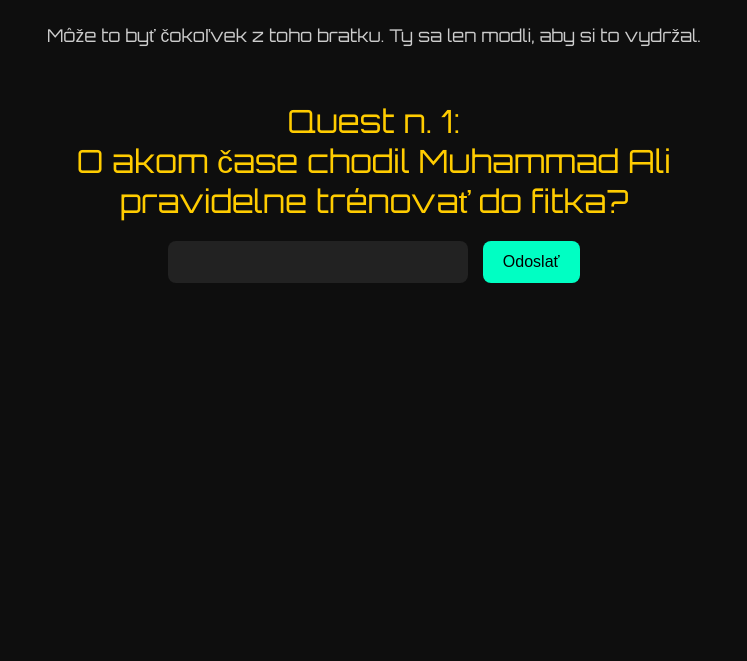
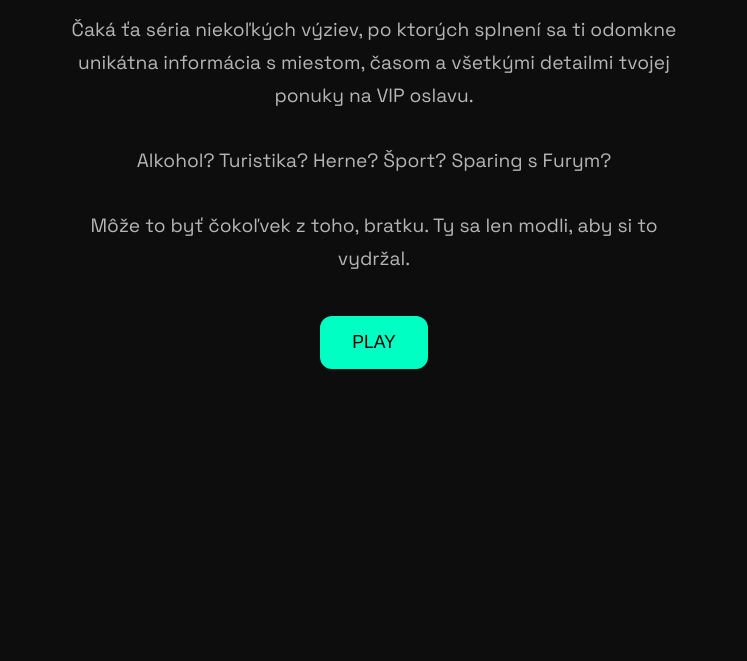
Before and after one commit to vipparty18/dejv, a plain HTML site: page index.html in a window 1280 px wide. Shown: the part 139-800 px from the top of the page, without its empty margins (266-1013 px from the left). Drawn offline with Linux system fonts and the light colour scheme.

Commit message:
Update index.html

```diff
--- a/index.html
+++ b/index.html
@@ -3,23 +3,69 @@
 <head>
   <meta charset="UTF-8">
   <title>VIP Quest</title>
+  <link href="https://fonts.googleapis.com/css2?family=Space+Grotesk:wght@400;700&display=swap" rel="stylesheet">
   <style>
-    @import url('https://fonts.googleapis.com/css2?family=Orbitron:wght@400;700&display=swap');
-
     * {
       box-sizing: border-box;
     }
 
     body {
       margin: 0;
-      padding: 40px;
-      font-family: 'Orbitron', sans-serif;
-      background-color: #0e0e0e;
-      color: #eaeaea;
+      padding: 0;
+      font-family: 'Space Grotesk', sans-serif;
+      background-color: #0d0d0d;
+      color: #f0f0f0;
       display: flex;
-      flex-direction: column;
+      justify-content: center;
       align-items: center;
       min-height: 100vh;
+      flex-direction: column;
+      overflow: hidden;
+    }
+
+    .intro, .quest-section {
+      max-width: 700px;
+      text-align: center;
+      padding: 30px;
+      transition: opacity 0.6s ease, transform 0.6s ease;
+    }
+
+    .intro {
+      opacity: 1;
+    }
+
+    .hidden {
+      opacity: 0;
+      pointer-events: none;
+      transform: scale(0.98);
+    }
+
+    .title {
+      font-size: 3em;
+      margin-bottom: 30px;
+      color: #00ffc3;
+    }
+
+    .description {
+      font-size: 1.2em;
+      line-height: 1.7;
+      color: #b5b5b5;
+    }
+
+    .play-btn {
+      margin-top: 40px;
+      padding: 16px 32px;
+      font-size: 1.1em;
+      background-color: #00ffc3;
+      color: #000;
+      border: none;
+      border-radius: 12px;
+      cursor: pointer;
+      transition: background-color 0.3s ease;
+    }
+
+    .play-btn:hover {
+      background-color: #00caa1;
     }
 
     .letter-display {
@@ -31,20 +77,8 @@
       font-weight: bold;
     }
 
-    .container {
-      max-width: 700px;
-      text-align: center;
-    }
-
-    .description {
-      font-size: 1.1em;
-      line-height: 1.7;
-      margin-bottom: 50px;
-      color: #ccc;
-    }
-
     .question {
-      font-size: 2em;
+      font-size: 1.8em;
       color: #ffcc00;
       margin-bottom: 20px;
     }
@@ -53,54 +87,48 @@
       padding: 12px 15px;
       width: 300px;
       border: none;
-      border-radius: 8px;
+      border-radius: 10px;
       font-size: 1em;
-      background-color: #222;
+      background-color: #1e1e1e;
       color: #fff;
       outline: none;
     }
 
-    button {
+    button.submit {
       margin-left: 10px;
       padding: 12px 20px;
       font-size: 1em;
       background-color: #00ffc3;
       color: #000;
       border: none;
-      border-radius: 8px;
+      border-radius: 10px;
       cursor: pointer;
       transition: background-color 0.3s ease;
     }
 
-    button:hover {
+    button.submit:hover {
       background-color: #00caa1;
     }
-
-    .fade-in {
-      animation: fadeIn 0.5s ease-in-out;
-    }
-
-    @keyframes fadeIn {
-      from { opacity: 0; transform: translateY(10px); }
-      to { opacity: 1; transform: translateY(0); }
-    }
-
   </style>
 </head>
 <body>
 
   <div class="letter-display" id="letters"></div>
 
-  <div class="container fade-in">
+  <div class="intro" id="intro">
+    <div class="title">Good job! Vitaj, bratku</div>
     <div class="description">
-      Čaká ťa séria niekoľkých výziev, po ktorých splnení sa ti odomkne unikátna informácia s miestom, časom, a všetkými detailmi tvojej ponuky na VIP oslavu. Alkohol? Turistika? Herne? Šport? Sparing s Furym?<br><br>
-      Môže to byť čokoľvek z toho bratku. Ty sa len modli, aby si to vydržal.
+      Čaká ťa séria niekoľkých výziev, po ktorých splnení sa ti odomkne unikátna informácia s miestom, časom a všetkými detailmi tvojej ponuky na VIP oslavu.<br><br>
+      Alkohol? Turistika? Herne? Šport? Sparing s Furym?<br><br>
+      Môže to byť čokoľvek z toho, bratku. Ty sa len modli, aby si to vydržal.
     </div>
+    <button class="play-btn" onclick="startGame()">PLAY</button>
+  </div>
 
+  <div class="quest-section hidden" id="questSection">
     <div class="question" id="question">Quest n. 1:<br>O akom čase chodil Muhammad Ali pravidelne trénovať do fitka?</div>
-
     <input type="text" id="answerInput">
-    <button onclick="submitAnswer()">Odoslať</button>
+    <button class="submit" onclick="submitAnswer()">Odoslať</button>
   </div>
 
   <script>
@@ -120,11 +148,16 @@
     let currentQuestion = 0;
     let letters = "";
 
+    function startGame() {
+      document.getElementById("intro").classList.add("hidden");
+      document.getElementById("questSection").classList.remove("hidden");
+    }
+
     function submitAnswer() {
       const userInput = document.getElementById("answerInput").value.trim();
       const correctAnswer = questions[currentQuestion].answer;
 
-      // Záznam do logu (ak máš backend)
+      // Ak máš backend:
       fetch('/log', {
         method: 'POST',
         headers: {'Content-Type': 'application/json'},
@@ -137,11 +170,7 @@
         currentQuestion++;
 
         if (currentQuestion < questions.length) {
-          const q = document.getElementById("question");
-          q.classList.remove("fade-in");
-          void q.offsetWidth; // restart animácie
-          q.classList.add("fade-in");
-          q.innerHTML = questions[currentQuestion].text;
+          document.getElementById("question").innerHTML = questions[currentQuestion].text;
           document.getElementById("answerInput").value = "";
         } else {
           document.getElementById("question").innerHTML = "🔥 Gratulujem, zvládol si všetky questy!";
```
